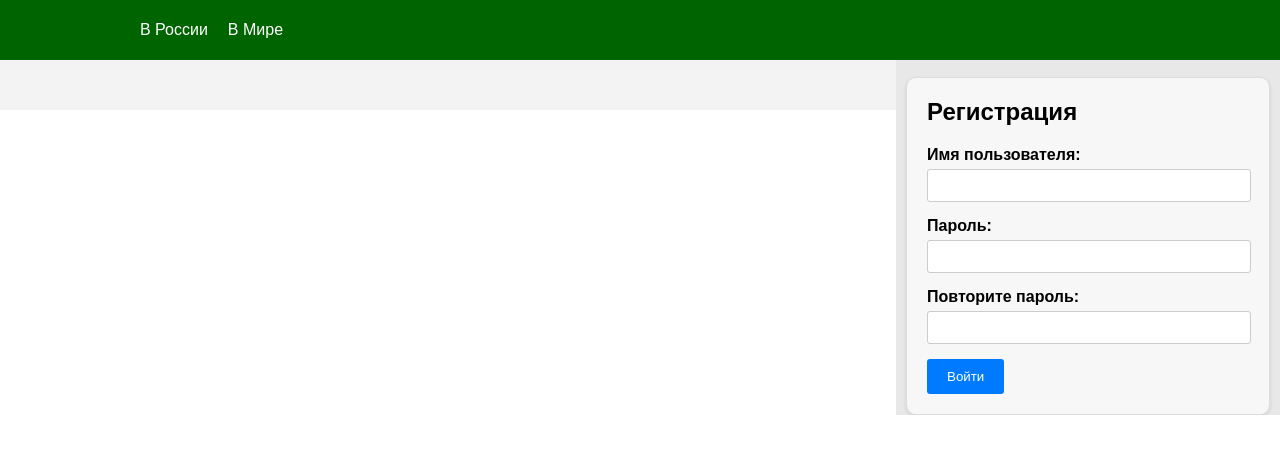
After one commit to vithub77/news-blog, a Django app: template base/templates/base/register.html in a window 1280 px wide. The commit adds this page. Shown: the top 454 px of the page. Run offline with Django 5.2, Linux system fonts and the light colour scheme; the template is opened without the code that fills it, so the values that code supplies are empty.

Commit message:
add ClassView, registerHtml

```diff
--- a/base/static/base/style.css
+++ b/base/static/base/style.css
@@ -44,10 +44,10 @@ header {
 }
 
 .nav-menu li:first-child {
-  margin-left: 0;
+  margin-left: 100px;
 }
 
-.nav-menu li:last-child {
+.nav-menu li.nav-auth {
   margin-left: auto;
 }
 
@@ -55,12 +55,8 @@ header {
   width: 70%;
   float: left;
   background-color: #f3f3f3;
-}
-
-.right-section {
-  width: 30%;
-  float: right;
-  background-color: blue;
+  overflow-y: auto;
+  max-height: calc(100vh - 1px);
 }
 
 .news-grid {
@@ -69,6 +65,8 @@ header {
     grid-gap: 20px;
     max-width: 1200px;
     margin: 33px auto;
+    margin-left: 10px;
+    margin-right: 10px;
     margin-top: 77px;
 }
 
@@ -112,3 +110,59 @@ header {
 .news-box:hover .article-content {
     display: block;
 }
+
+.right-section {
+  background-color: #e8e8e8;
+  width: 30%;
+  float: right;
+  overflow-y: auto;
+  max-height: calc(100vh - 1px);
+}
+
+.auth-window {
+    margin-top: 77px;
+    margin-left: 10px;
+    margin-right: 10px;
+    background-color: #f7f7f7;
+    padding: 20px;
+    border: 1px solid #ddd;
+    border-radius: 10px;
+    box-shadow: 0 2px 4px rgba(0, 0, 0, 0.1);
+}
+
+.auth-window h2 {
+  margin-top: 0;
+}
+
+.form-group {
+  width: 95%;
+  margin-bottom: 15px;
+  text-align: left;
+}
+
+.form-group label {
+  display: block;
+  font-weight: bold;
+  margin-bottom: 5px;
+}
+
+.form-group input {
+  border: 1px solid #ccc;
+  border-radius: 3px;
+  padding: 8px;
+  width: 100%;
+}
+
+.btn {
+  background-color: #007bff;
+  border: none;
+  border-radius: 3px;
+  color: #fff;
+  cursor: pointer;
+  padding: 10px 20px;
+  margin-right: 179px;
+}
+
+.btn:hover {
+  background-color: #0056b3;
+}
--- a/base/templates/base/base_tmp.html
+++ b/base/templates/base/base_tmp.html
@@ -10,23 +10,23 @@
 <body>
 <header>
   <nav>
-    <div class="nav-container">
-      <ul class="nav-menu">
-        <li><a href="{% url 'base:page_news' 'ru' %}" class="nav-link">В России</a></li>
-        <li><a href="{% url 'base:page_news' 'en' %}" class="nav-link">В Мире</a></li>
-        <li><a href="" class="nav-link">Войти</a></li>
-      </ul>
-    </div>
+        <div class="nav-container">
+          <ul class="nav-menu">
+            <li><a href="{% url 'base:main_page' 'ru' %}" class="nav-link">В России</a></li>
+            <li><a href="{% url 'base:main_page' 'en' %}" class="nav-link">В Мире</a></li>
+          </ul>
+        </div>
   </nav>
 </header>
     <main>
       <section class="left-section">
-    {% block content_news %}{% endblock %}
+      {% block content_news %}
+      {% endblock %}
       </section>
     <section class="right-section">
-
+        {% block content_user %}
+        {% endblock %}
     </section>
-
     </main>
 </body>
 </html>
--- a/base/templates/base/news.html
+++ b/base/templates/base/news.html
@@ -19,7 +19,23 @@
         {% endfor %}
     </div>
 {% endblock %}
-
+{% block content_user %}
+  <div class="auth-window">
+    <h2>Вход или Регистрация</h2>
+    <form method="post" action="{% url 'base:login' lang=lang %}">
+      {% csrf_token %}
+      <div class="form-group">
+        <label for="username">Имя пользователя:</label>
+        <input type="text" id="username" name="username" required>
+      </div>
+      <div class="form-group">
+        <label for="password">Пароль:</label>
+        <input type="password" id="password" name="password" required>
+      </div>
+      <button type="submit" class="btn">Войти</button><a href="{% url 'base:register' lang=lang %}" style="margin-left: 200px;">Регистрация</a>
+    </form>
+  </div>
+{% endblock %}
 <!--    <script>-->
 <!--        const readMoreButtons = document.querySelectorAll('.read-more');-->
 <!--        readMoreButtons.forEach((button, index) => {-->
--- /dev/null
+++ b/base/templates/base/register.html
@@ -0,0 +1,22 @@
+{% extends "base/news.html" %}
+
+{% block content_user %}
+  <div class="auth-window">
+    <h2>Регистрация</h2>
+    <form method="post" action="{% url 'base:login' lang %}">
+      {% csrf_token %}
+      <div class="form-group">
+        <label for="username">Имя пользователя:</label>
+        <input type="text" id="username" name="username" required>
+      </div>
+      <div class="form-group">
+        <label for="password1">Пароль:</label>
+        <input type="password" id="password1" name="password" required>
+      </div>
+      <div class="form-group">
+        <label for="password2">Повторите пароль:</label>
+        <input type="password" id="password2" name="password" required>
+      </div>
+      <button type="submit" class="btn">Войти</button>
+    </form>
+{% endblock %}
--- a/base/urls.py
+++ b/base/urls.py
@@ -4,5 +4,7 @@ from .views import *
 app_name = 'base'
 urlpatterns = [
     path('', index, name='index'),
-    path('news/<str:lang>/', page_news, name='page_news'),
+    path('news/<str:lang>/', MainPage.as_view(), name='main_page'),
+    path('news/<str:lang>/username', Login.as_view(), name='login'),
+    path('news/<str:lang>/register/', Register.as_view(), name='register'),
 ]
```
Also changed, not shown: base/templates/base/user.html (added, +14 -0 lines), base/views.py (+54 -6 lines), db.sqlite3.
